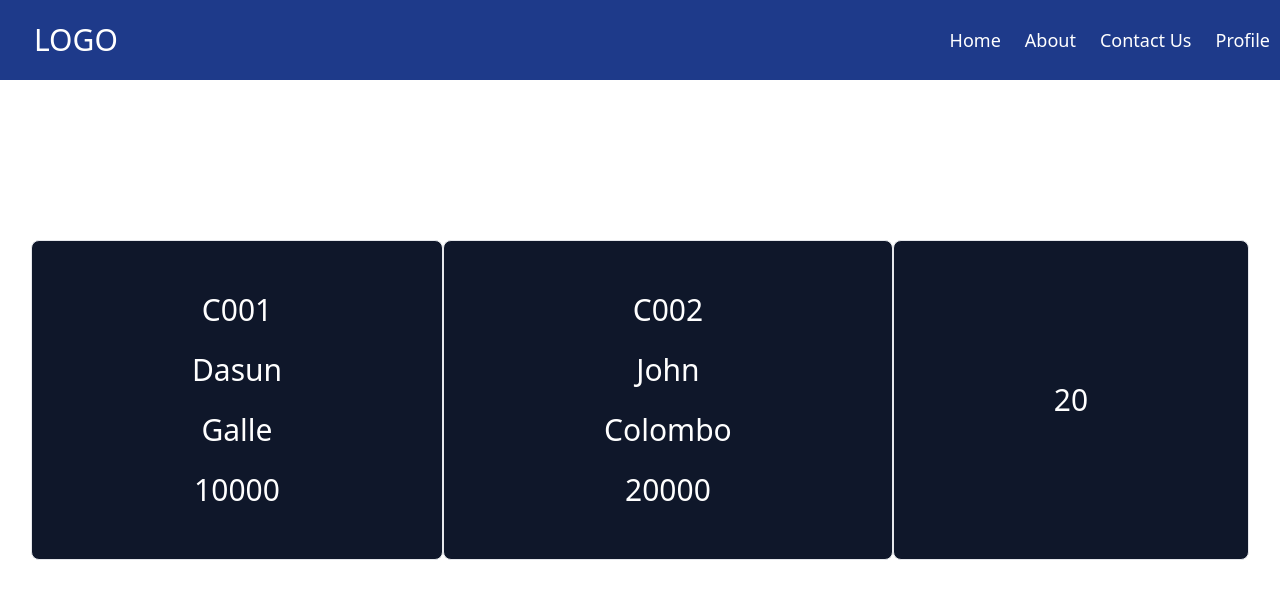
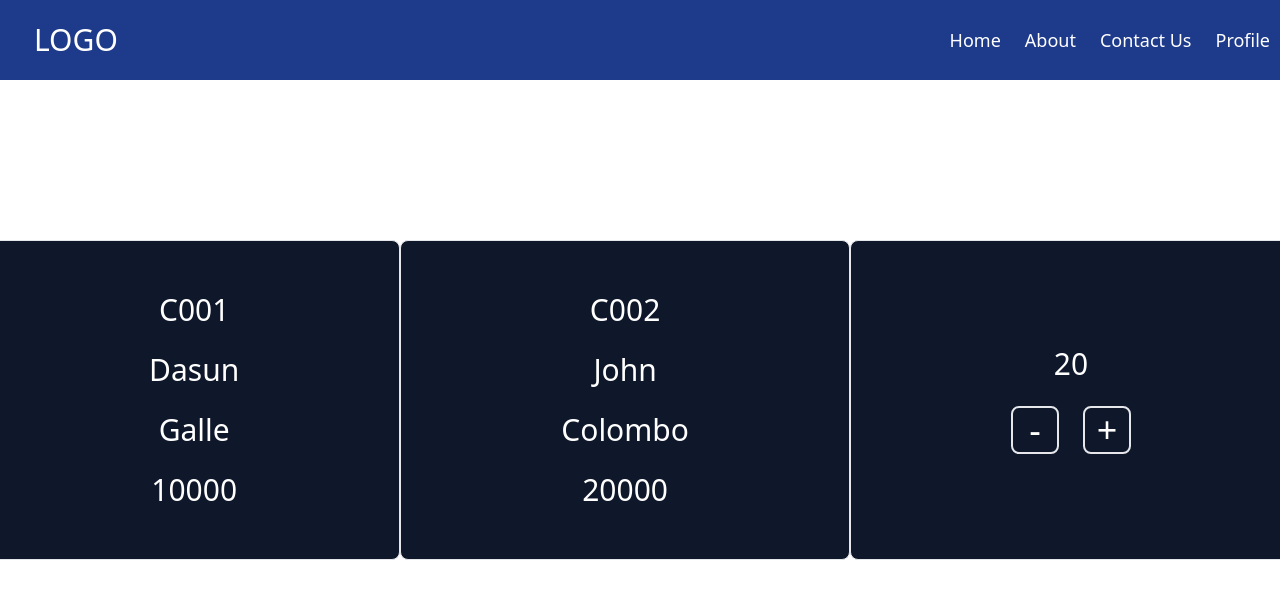
Before and after one commit to Revision-60/React, a React (Create React App) app: page / in a window 1280 px wide. Shown: the top 598 px of the page. Built offline with nearby package versions, Linux system fonts and the light colour scheme.

Commit message:
Counter Component Arrow Functions

```diff
--- a/src/components/Counter/Counter.tsx
+++ b/src/components/Counter/Counter.tsx
@@ -17,10 +17,32 @@ export default class Counter extends Component<CounterProps, CounterState> {
     };
   }
 
+  increaseCount = () => {
+    this.setState({ count: this.state.count + 1 });
+  };
+
+  decreaseCount = () => {
+    this.setState({ count: this.state.count - 1 });
+  };
+
   render() {
     return (
       <div className="h-80 bg-slate-900 px-40 text-white border flex justify-center items-center flex-col gap-6 rounded-lg">
         <h1>{this.state.count}</h1>
+        <section className="flex gap-6">
+          <button
+            className="text-4xl border-2 w-12 h-12 rounded-lg"
+            onClick={this.decreaseCount}
+          >
+            -
+          </button>
+          <button
+            className="text-4xl border-2 w-12 h-12 rounded-lg"
+            onClick={this.increaseCount}
+          >
+            +
+          </button>
+        </section>
       </div>
     );
   }
```
